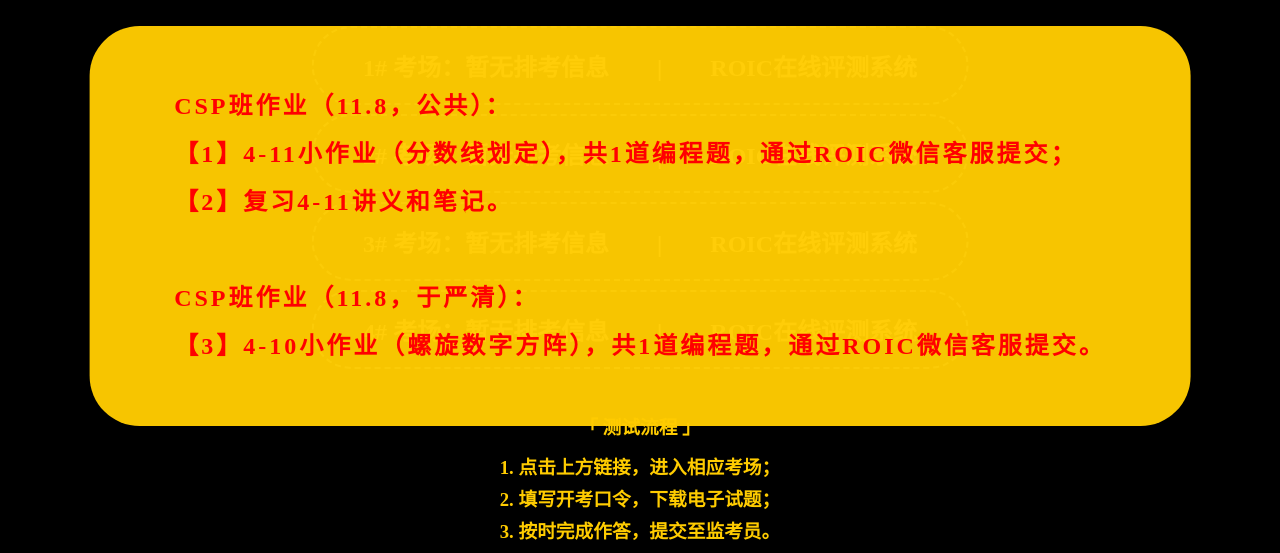
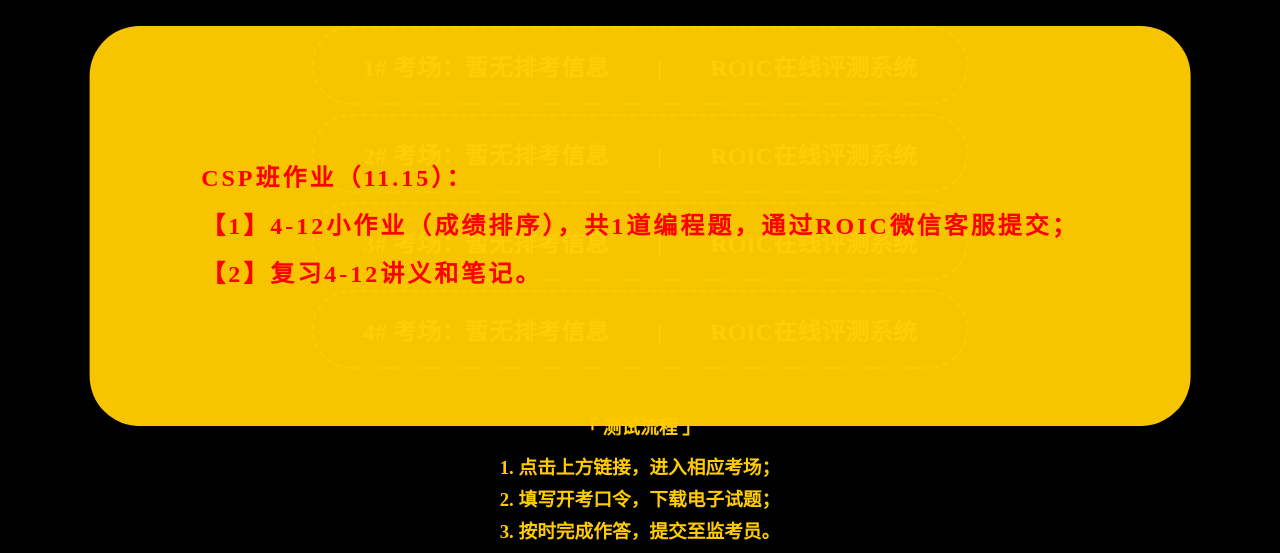
Before and after one commit to chenzhuotj/chenzhuotj.github.io, a plain HTML site: page index.html in a window 1280 px wide. Shown: the part 174-727 px from the top of the page. Drawn offline with Linux system fonts and the light colour scheme.

Commit message:
website v5.8.3

```diff
--- a/index.html
+++ b/index.html
@@ -204,11 +204,9 @@
 	    <div class="broadcast">
             <!-- onclick="window.open('https://roic.giimoe.com/','_blank')" -->
 
-            CSP班作业（11.8，公共）：<br>
-            【1】4-11小作业（分数线划定），共1道编程题，通过ROIC微信客服提交；<br>
-            【2】复习4-11讲义和笔记。<br><br>
-            CSP班作业（11.8，于严清）：<br>
-            【3】4-10小作业（螺旋数字方阵），共1道编程题，通过ROIC微信客服提交。
+            CSP班作业（11.15）：<br>
+            【1】4-12小作业（成绩排序），共1道编程题，通过ROIC微信客服提交；<br>
+            【2】复习4-12讲义和笔记。
         </div>
 
 	    <!-- Cloudflare Web Analytics -->
```
